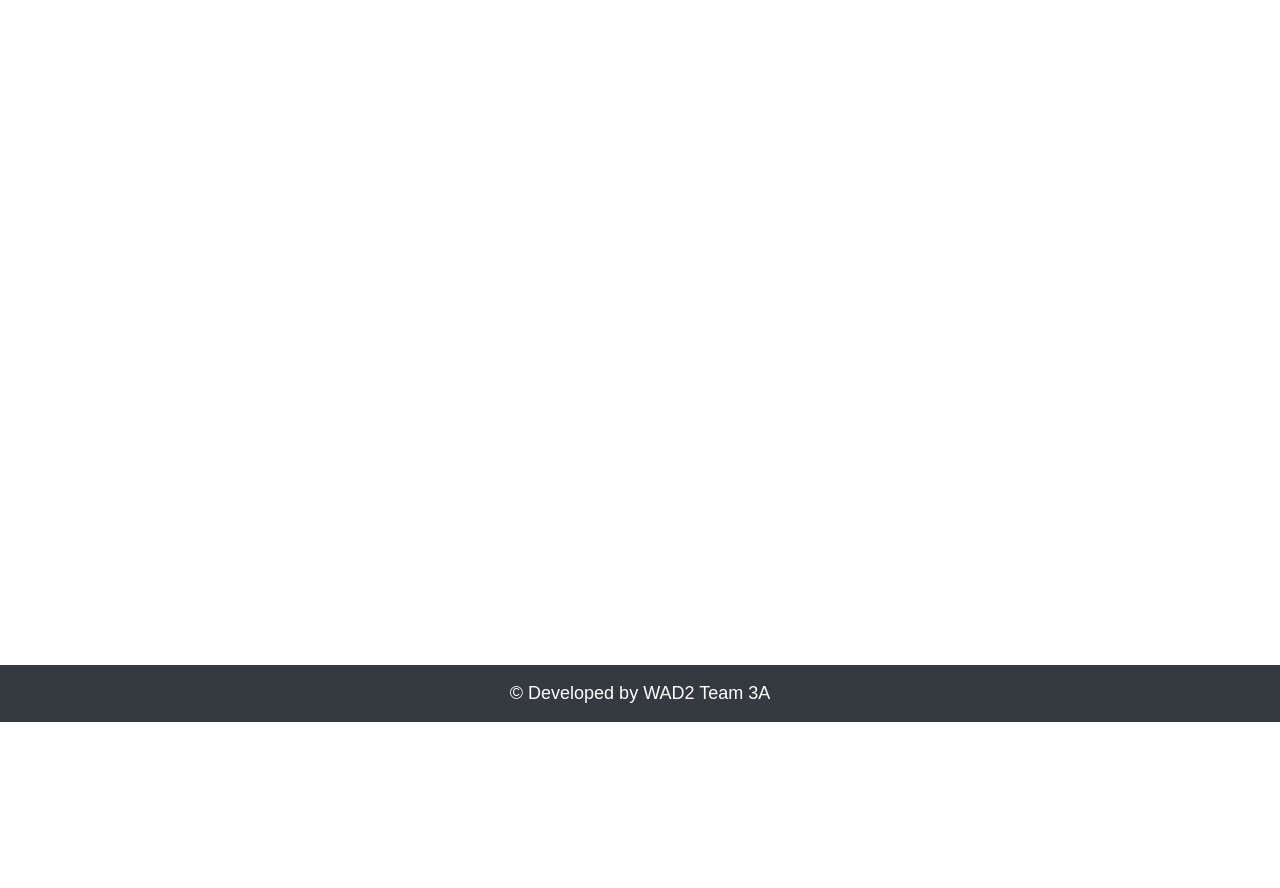
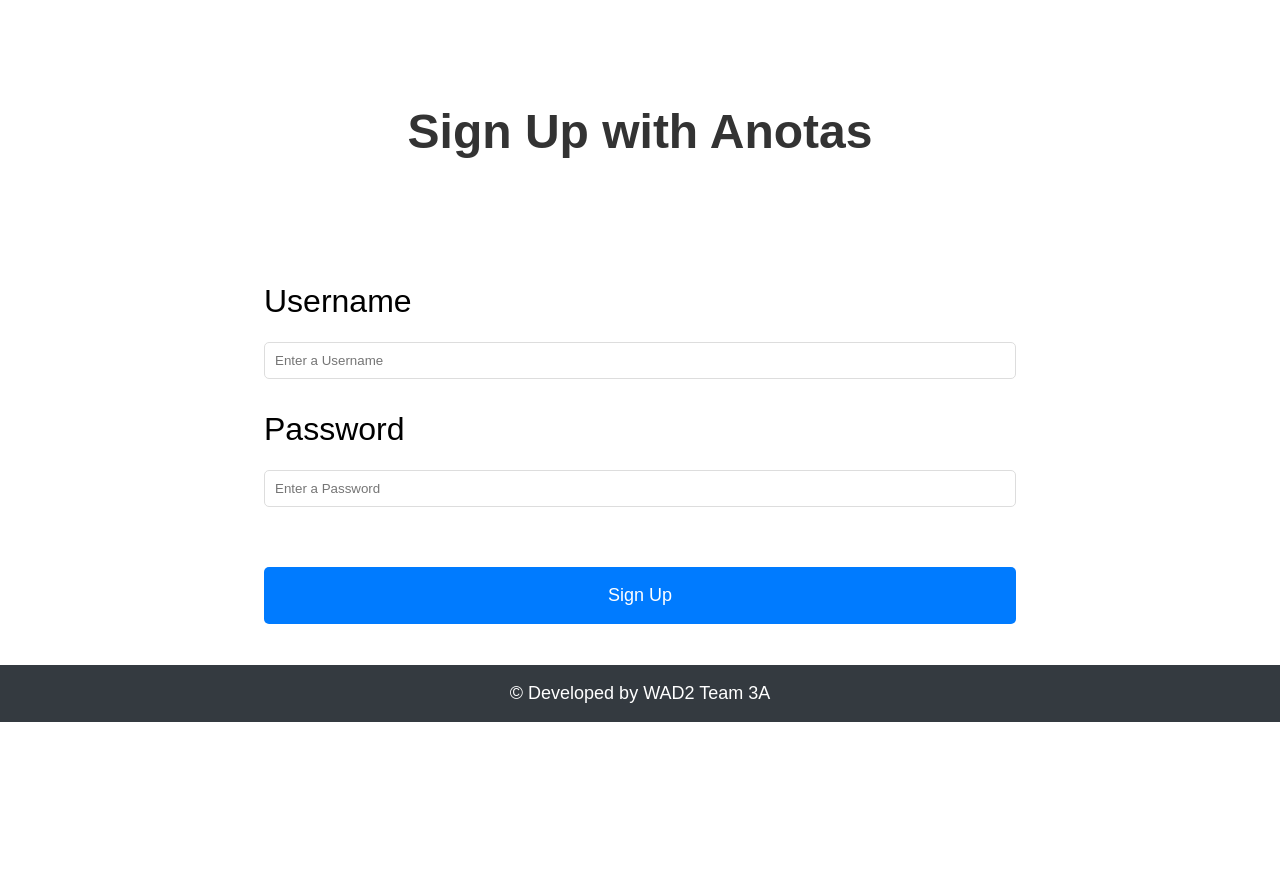
Before and after one commit to 04dhruvsr/Anotas, a Django app: page /anotas/register/ in a window 1280 px wide. Shown: the part 78-966 px from the top of the page. Before the commit the page ends 800 px from the top, so only its background shows below. Run offline with Django 3.2, Linux system fonts and the light colour scheme.

Commit message:
Designed Sign Up Page

```diff
--- a/anotas_project/templates/anotas/register.html
+++ b/anotas_project/templates/anotas/register.html
@@ -1,34 +1,46 @@
-{% extends 'anotas/base.html' %}
-{% load static %}
+{% extends 'anotas/base.html' %} {% load static %} {% block content %}
 
-{% block title_block %}
-    Register
-{% endblock %}
+<!-- Register Part -->
+<div
+  class="register"
+  style="margin-left: 200px; margin-right: 200px; margin-bottom: 200px"
+>
+  <div class="login-container">
+    <div
+      class="login-text"
+      style="display: flex; justify-content: center; margin-bottom: 100px"
+    >
+      <h2>Sign Up with Anotas</h2>
+    </div>
+    <div class="login-form">
+      <form action="/submit-login" method="POST">
+        <div class="input-group">
+          <label for="username">Username</label>
+          <input
+            type="text"
+            id="username"
+            name="username"
+            required
+            placeholder="Enter a Username"
+          />
+        </div>
+        <div class="input-group">
+          <label for="password">Password</label>
+          <input
+            type="password"
+            id="password"
+            name="password"
+            required
+            placeholder="Enter a Password"
+          />
+        </div>
 
-{% block body_block %}
-<div class="container">
-    <div class="row justify-content-center">
-        <div class="col-md-8">
-            <h1 class="text-center mb-4">Register for Anotas</h1>
-            {% if registered %}
-            <div class="alert alert-success text-center" role="alert">
-                Thank you for registering!
-            </div>
-            <p class="text-center"><a href="{% url 'anotas:index' %}" class="btn btn-primary">Return to the homepage</a></p>
-            {% else %}
-            <div class="alert alert-info text-center" role="alert">
-                Register here!
-            </div>
-            <form id="user_form" method="post" action="{% url 'anotas:register' %}" enctype="multipart/form-data">
-                {% csrf_token %}
-                {{ user_form.as_p }}
-                {{ profile_form.as_p }}
-                <div class="text-center">
-                    <button type="submit" name="submit" class="btn btn-primary">Register</button>
+        <div class="submit-btn" style="margin-top: 60px">
+          <button type="submit">Sign Up</button>
         </div>
       </form>
-            {% endif %}
     </div>
   </div>
 </div>
+
 {% endblock %}
```
Lines whose indentation alone changed are shown as unchanged.
